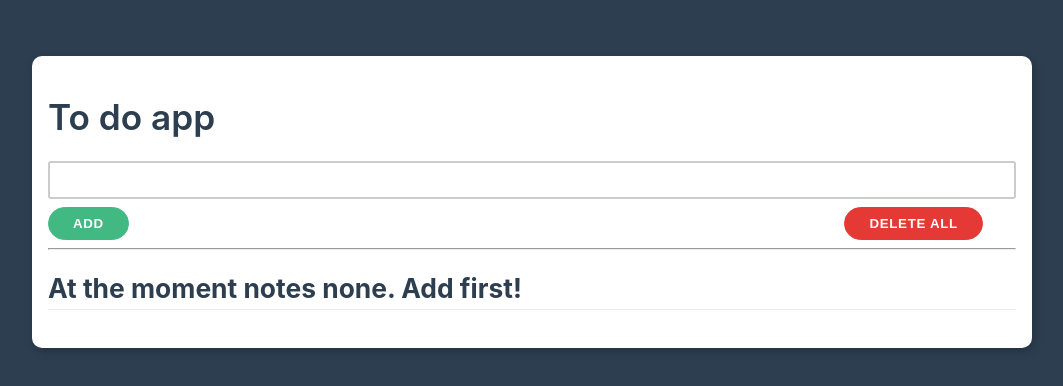
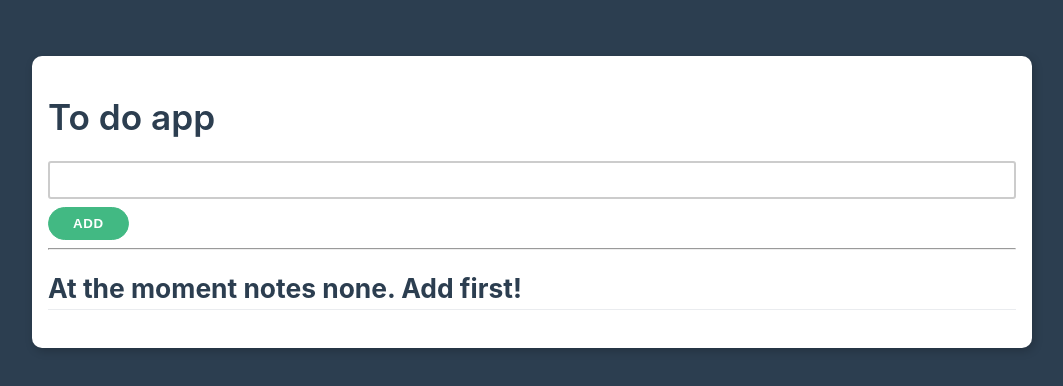
Before and after one commit to hakimov-dev/To-Do-App, a Vue app: page / in a window 1280 px wide. Shown: the top 386 px of the page, without its empty margins (108-1171 px from the left). Built offline with nearby package versions, Linux system fonts and the light colour scheme.

Commit message:
Added v-if

```diff
--- a/src/App.vue
+++ b/src/App.vue
@@ -12,7 +12,7 @@
       </div>
       <button class="btn primary" @click="$store.commit('addNotes', $store.state.inputValue)">Add</button>
       <div class="left">
-        <button class="btn danger" @click="$store.commit('deletaAllNotes', $store.state.notes)">Delete all</button>
+        <button class="btn danger" v-if="$store.state.notes.length > 4"  @click="$store.commit('deletaAllNotes', $store.state.notes)">Delete all</button>
       </div>
       <hr />
        <ul class="list" v-if="$store.state.notes.length !== 0">
```
